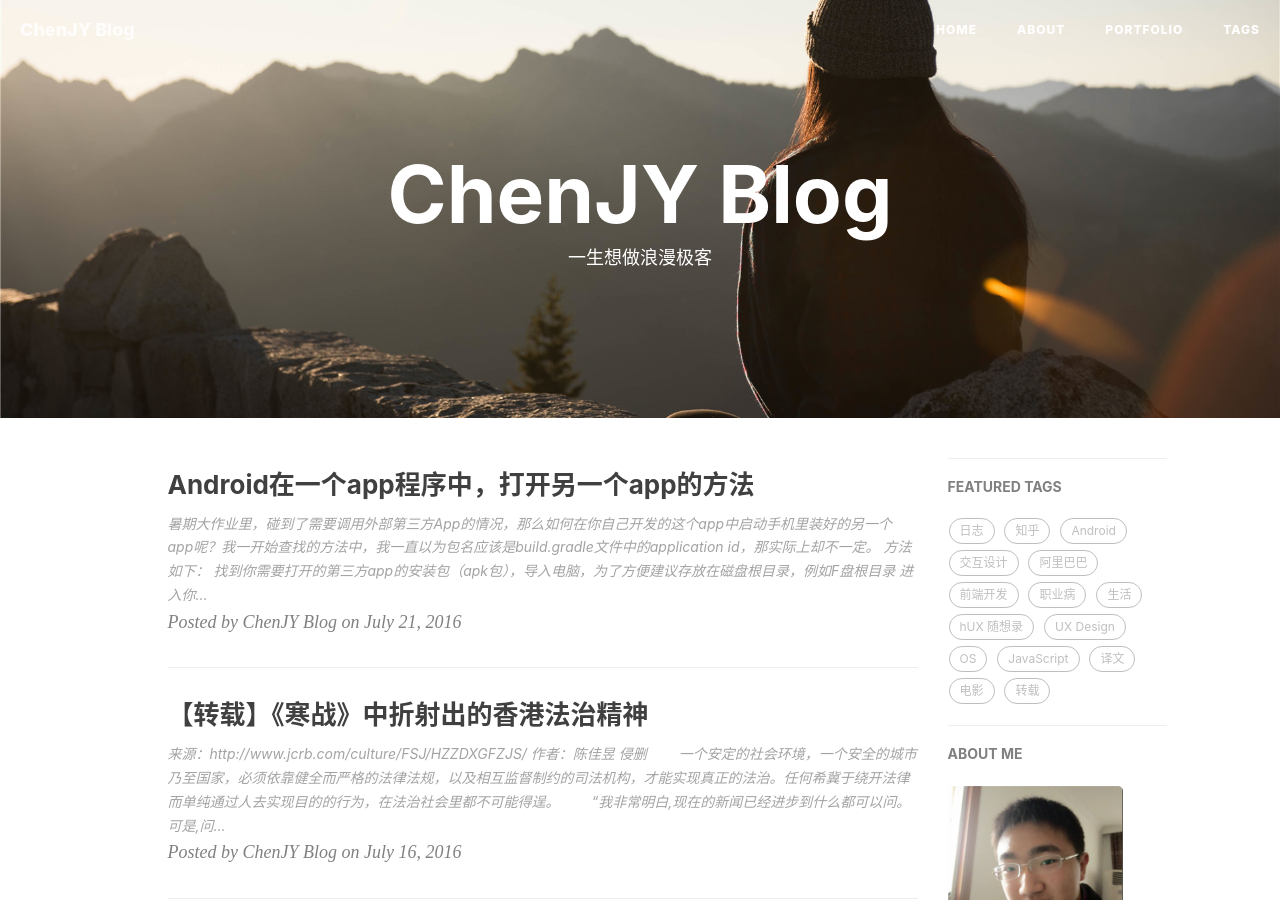
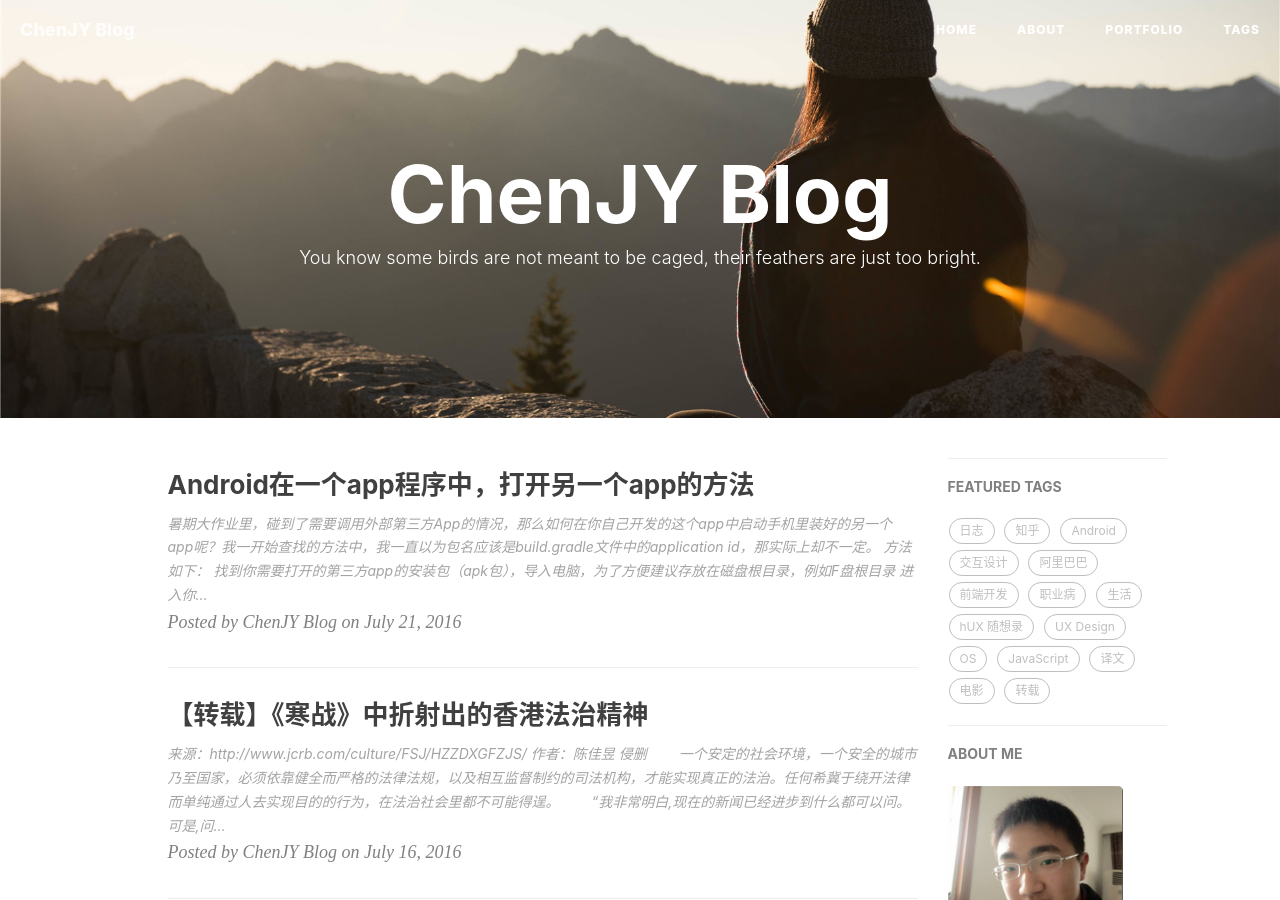
Before and after one commit to jiayangchen/jiayangchen.github.io, a Jekyll site: the page built from index.html, in a window 1280 px wide and 900 px high. Built offline with Jekyll 4.4.1, drawn with Linux system fonts in a browser that asks for light colours; nearby versions of some CDN libraries; the list of posts is cut into pages by our own code.

Commit message:
2016-09-23

```diff
--- a/index.html
+++ b/index.html
@@ -1,6 +1,6 @@
 ---
 layout: page
-description: "一生想做浪漫极客"
+description: "You know some birds are not meant to be caged, their feathers are just too bright."
 ---
 
 {% for post in paginator.posts %}
```
